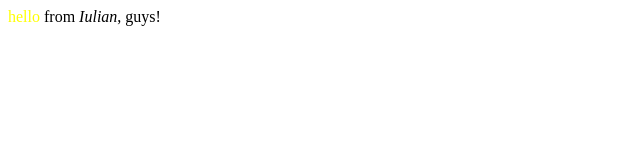
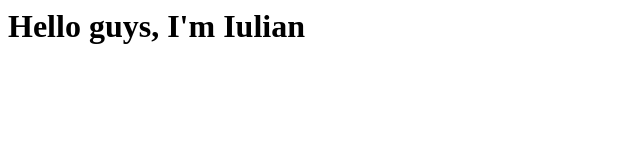
Before and after one commit to IuliaN00722/IuliaN00722.github.io, a plain HTML site: page index.html in a window 1280 px wide. Shown: the whole page, without its empty margins (0-640 px from the left). Drawn offline with Linux system fonts and the light colour scheme.

Commit message:
Update index.html

```diff
--- a/index.html
+++ b/index.html
@@ -1 +1 @@
-<font color="yellow">hello</font> from <i>Iulian</i>, guys!
+<h1> Hello guys, I'm Iulian<h1>
```
